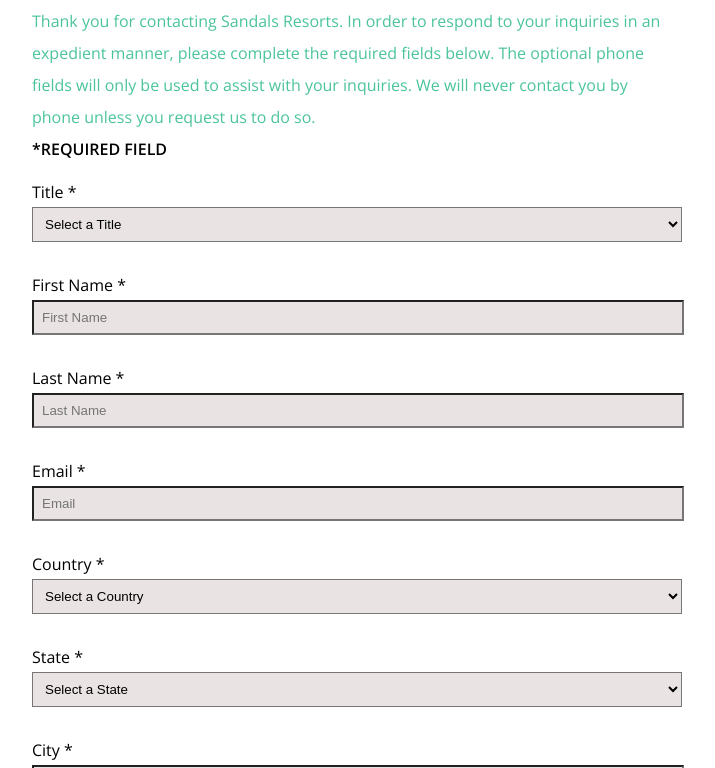
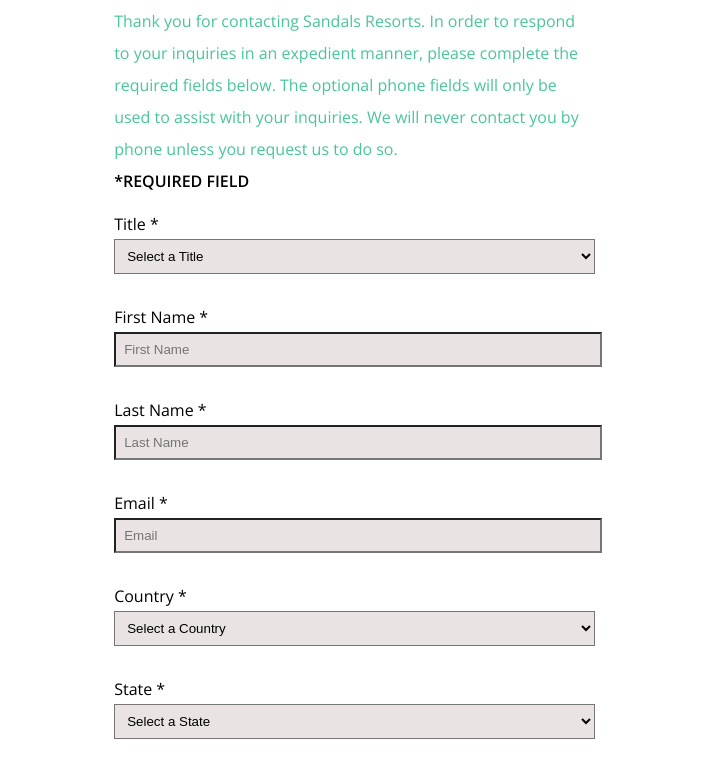
Before and after one commit to landaverde1196/San-Services-Project, a website: page src/index.html in a window 1280 px wide. Shown: the part 107-875 px from the top of the page, without its empty margins (292-1007 px from the left). Drawn offline with nearby package versions, Linux system fonts and the light colour scheme.

Commit message:
width fixed

```diff
--- a/src/index.css
+++ b/src/index.css
@@ -1,6 +1,6 @@
 .container {
   text-align: center;
-  width: 50%;
+  width: 37%;
   margin: 3rem auto;
   font-family: "Open Sans", sans-serif;
   font-weight: 400;
```
